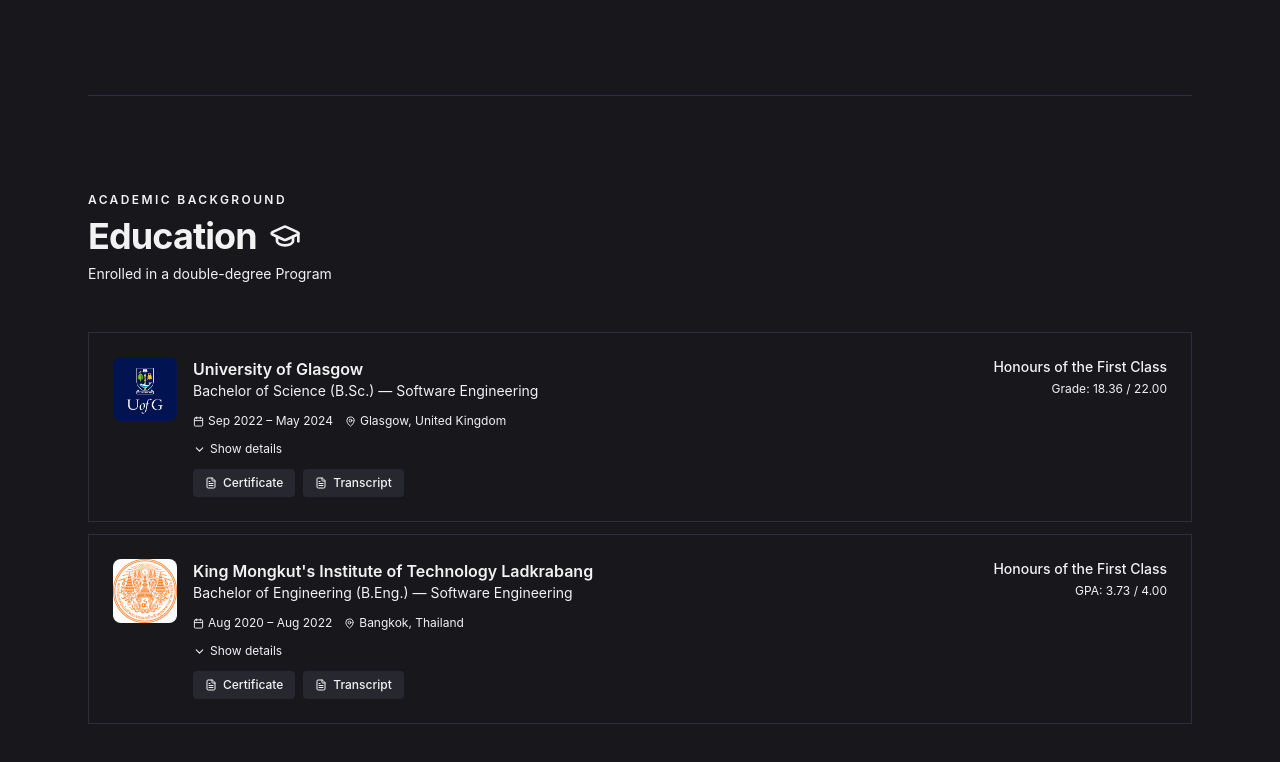
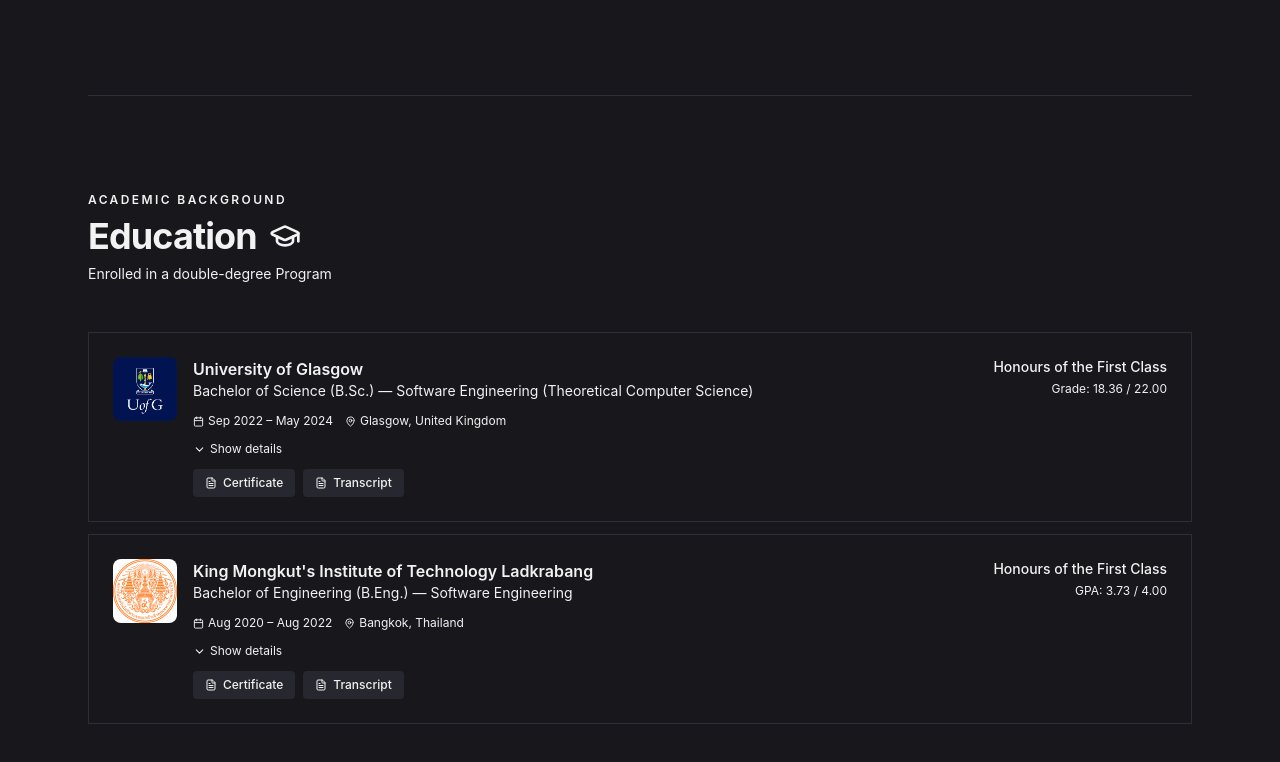
Before and after one commit to Boondirek-Kanjanapongporn/my-website2.0, a React (Vite) app: page / in a window 1280 px wide. Shown: the part 2432-3194 px from the top of the page. Built offline with nearby package versions, Linux system fonts and the light colour scheme.

Commit message:
update education

```diff
--- a/src/data/educationData.ts
+++ b/src/data/educationData.ts
@@ -1,7 +1,8 @@
 export const education = [
   {
     institution: "University of Glasgow",
-    degree: "Bachelor of Science (B.Sc.) — Software Engineering",
+    degree:
+      "Bachelor of Science (B.Sc.) — Software Engineering (Theoretical Computer Science)",
     honour: "Honours of the First Class",
     grade: "18.36 / 22.00",
     gradeLabel: "Grade",
```
